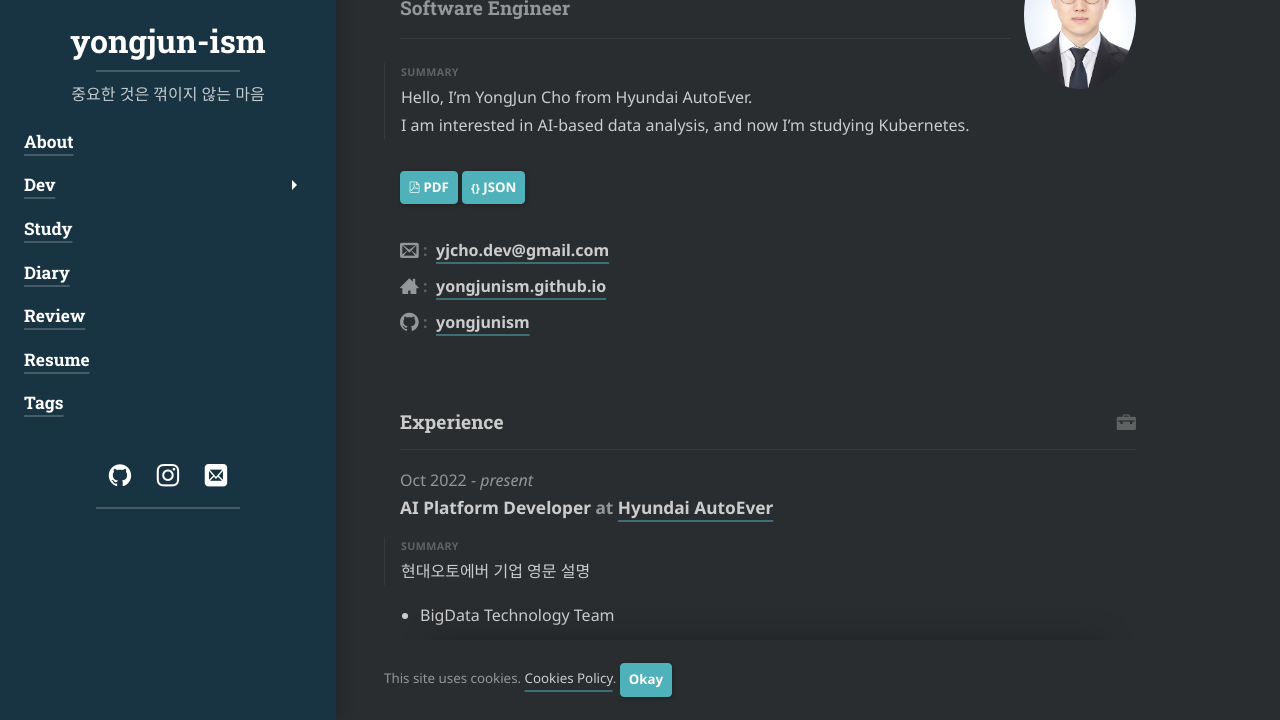
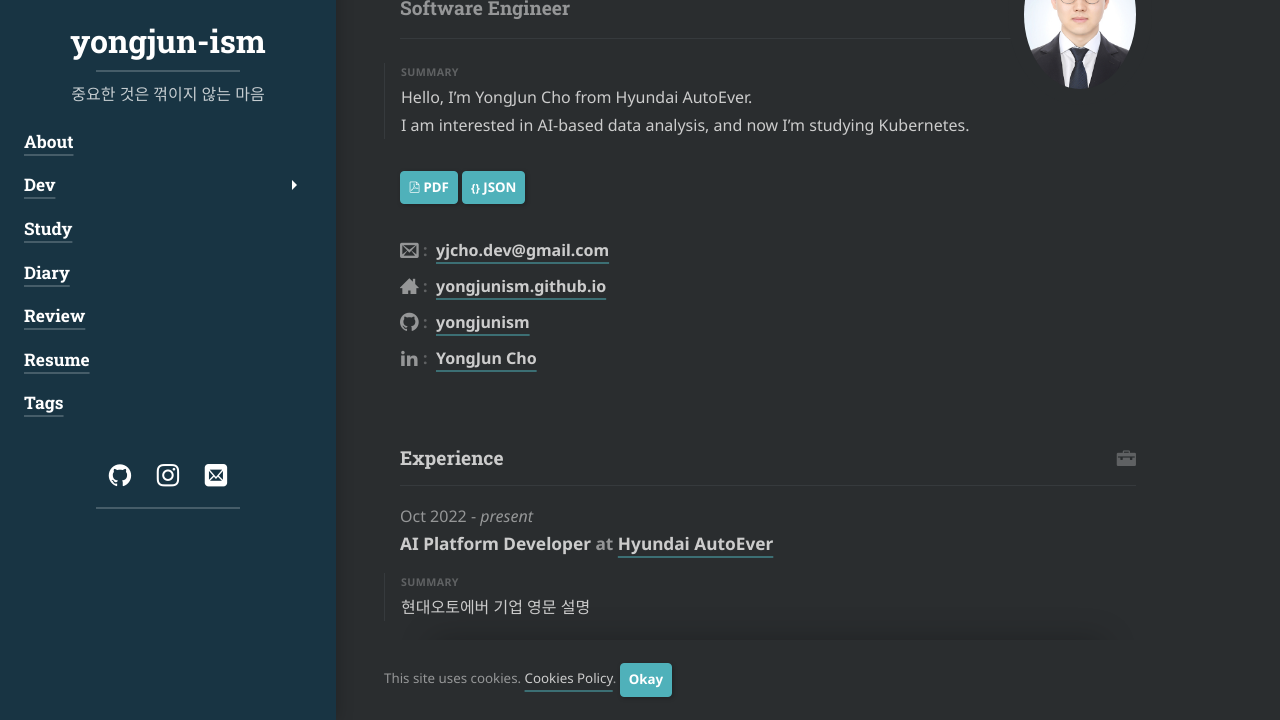
Before and after one commit to yongjunism/yongjunism.github.io, a Jekyll site: the page built from resume.md, in a window 1280 px wide and 900 px high, cut to the strip 180-900 px from the top of the window. Built offline with Jekyll 4.4.1, drawn with Linux system fonts in a browser that asks for light colours; cached includes are drawn as plain includes; nearby versions of some CDN libraries; some web fonts are replaced; library files that are not in the unit come from our copies.

Commit message:
Add linkedin profile

```diff
--- a/_data/resume.yml
+++ b/_data/resume.yml
@@ -21,9 +21,9 @@
     - network: "Github"
       username: "yongjunism"
       url: "https://github.com/yongjunism"
-    # - network: "LinkedIn"
-    #   username: "Richard Hendricks"
-    #   url: ""
+    - network: "LinkedIn"
+      username: "YongJun Cho"
+      url: "https://www.linkedin.com/in/yongjun-cho-609558257/"
 work:
   - company: "Hyundai AutoEver"
     position: "AI Platform Developer"
```
